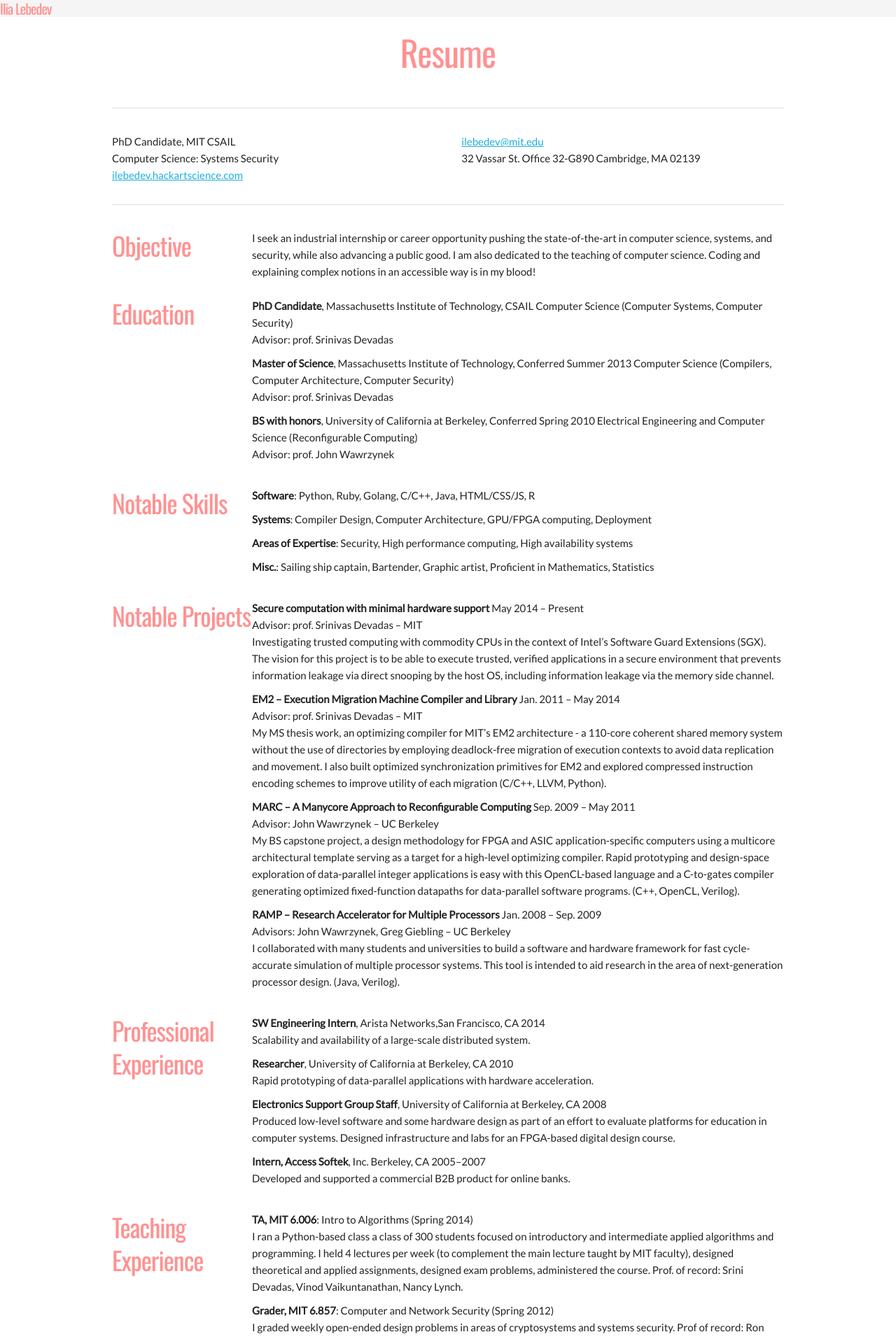
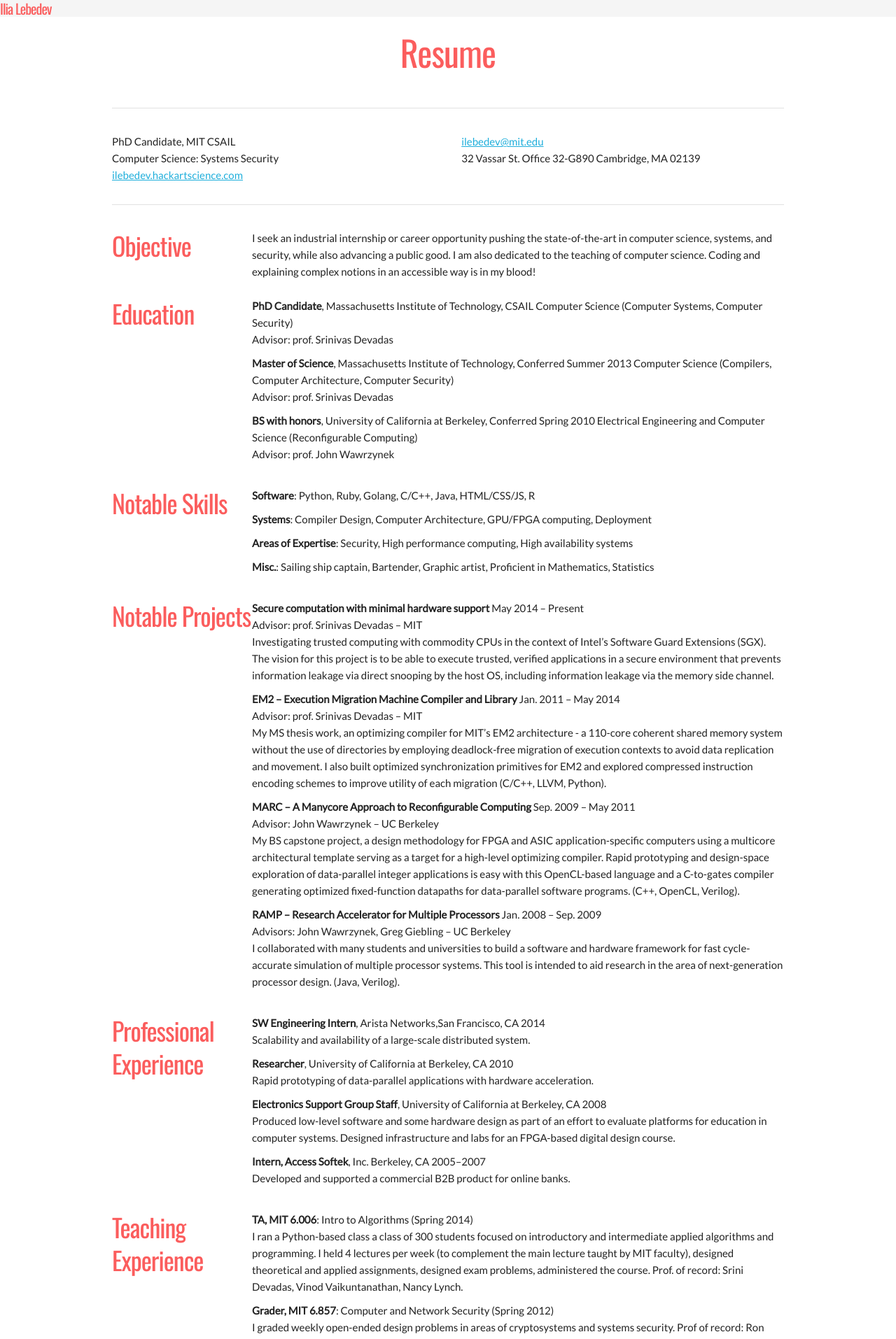
Before and after one commit to ilebedev/ilebedev.github.io, a Jekyll site: the page built from resume.html, in a window 1280 px wide. Shown: the top 1914 px of the page at 70% size. Built offline with Jekyll 4.4.1, drawn with Linux system fonts in a browser that asks for light colours.

Commit message:
changed heading color to a more saturated one

```diff
--- a/css/main.scss
+++ b/css/main.scss
@@ -10,7 +10,7 @@ $heading-font-family:  'Oswald', Arial, sans-serif;
 $background-color: #FFF;
 $outer-color: #F5F5F5;
 $color: #212121;
-$heading-color: #FF9292;
+$heading-color: #FB5D5D;
 
 // Nav
 nav {
```
